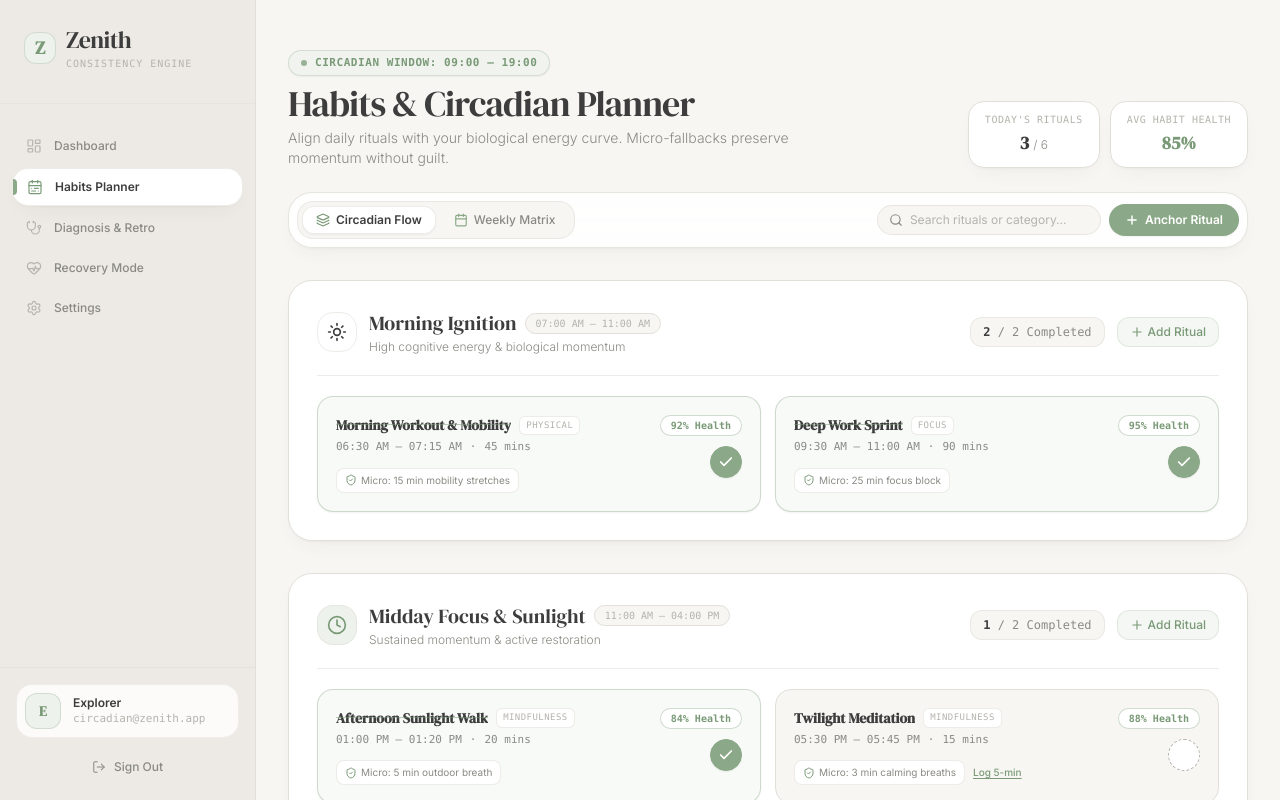
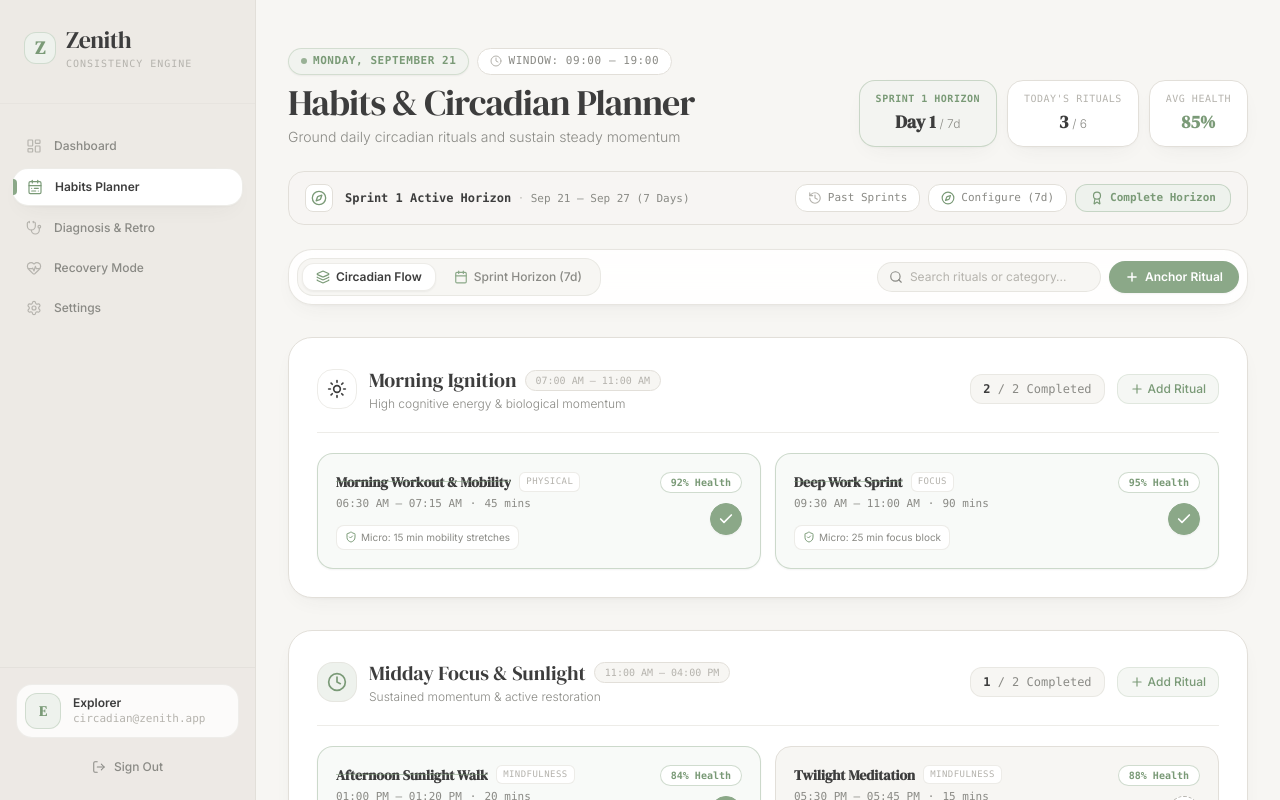
Before and after one commit to SamarSiddiqui/Zenith, a Next.js app: page /habits in a window 1280 px wide. Built offline with nearby package versions, Linux system fonts and the light colour scheme; no server answers.

Commit message:
feat(sprint): complete Step 10 integration of dynamic sprint horizons, retrospective analytics, and past sprints drawer

```diff
--- a/app/habits/page.tsx
+++ b/app/habits/page.tsx
@@ -4,12 +4,16 @@ import React, { useState, useMemo } from 'react';
 import { motion, AnimatePresence } from 'framer-motion';
 import { Layout } from '../../components/Layout';
 import { useHabits } from '../../hooks/useHabits';
+import { useSprint } from '../../hooks/useSprint';
 import { HabitHeader, PlannerViewMode } from '../../components/habits/HabitHeader';
 import { CircadianBandsView } from '../../components/habits/CircadianBandsView';
-import { WeeklyMatrixView } from '../../components/habits/WeeklyMatrixView';
+import { DynamicSprintMatrix } from '../../components/habits/DynamicSprintMatrix';
 import { HabitGenesisModal } from '../../components/habits/HabitGenesisModal';
 import { SkipModal } from '../../components/habits/SkipModal';
 import { HabitDetailDrawer } from '../../components/habits/HabitDetailDrawer';
+import { SprintSettingsModal } from '../../components/habits/SprintSettingsModal';
+import { SprintCompletedModal } from '../../components/habits/SprintCompletedModal';
+import { PastSprintsDrawer } from '../../components/habits/PastSprintsDrawer';
 import type { Habit, CircadianSlot } from '../../types/zenith';
 
 export default function HabitsPage() {
@@ -24,6 +28,26 @@ export default function HabitsPage() {
     editHabit,
     removeHabit,
   } = useHabits();
+
+  const {
+    session: sprintSession,
+    analytics: sprintAnalytics,
+    isCompletedModalOpen,
+    isSettingsModalOpen,
+    isPastSprintsOpen,
+    pastSprints,
+    isLoadingPastSprints,
+    updateSprintDuration,
+    updateSprintGoal,
+    completeSprint,
+    startNewSprint,
+    openCompletedModal,
+    closeCompletedModal,
+    openSettings,
+    closeSettings,
+    openPastSprints,
+    closePastSprints,
+  } = useSprint(habits);
 
   const [viewMode, setViewMode] = useState<PlannerViewMode>('circadian');
   const [searchQuery, setSearchQuery] = useState('');
@@ -73,7 +97,7 @@ export default function HabitsPage() {
     setIsCreateModalOpen(true);
   };
 
-  const handleToggle = async (habitId: string, dayIndex: number = 3) => {
+  const handleToggle = async (habitId: string, dayIndex: number = sprintSession.currentDayIndex) => {
     const res = await toggleStatus(habitId, dayIndex);
     if (res.nextStatus === 'missed' && res.habit) {
       setSkipHabit({ habit: res.habit, dayIndex });
@@ -83,7 +107,7 @@ export default function HabitsPage() {
   return (
     <Layout>
       <div className="flex flex-col gap-8 pb-12">
-        {/* Habit Planner Header & Controls */}
+        {/* Habit Planner Header & Dynamic Sprint Controls */}
         <HabitHeader
           viewMode={viewMode}
           onChangeViewMode={setViewMode}
@@ -93,6 +117,10 @@ export default function HabitsPage() {
           totalHabits={metrics.total}
           completedToday={metrics.completedToday}
           averageHealth={metrics.averageHealth}
+          sprintSession={sprintSession}
+          onOpenSprintSettings={openSettings}
+          onCompleteSprint={completeSprint}
+          onOpenPastSprints={openPastSprints}
         />
 
         {/* Loading Skeleton */}
@@ -116,9 +144,11 @@ export default function HabitsPage() {
               >
                 <CircadianBandsView
                   circadianGroups={filteredCircadianGroups}
-                  onToggleStatus={(id) => handleToggle(id, 3)}
-                  onOpenSkipModal={(habit) => setSkipHabit({ habit, dayIndex: 3 })}
-                  onLogMicroStep={(id) => logMicroStep(id, 3)}
+                  onToggleStatus={(id) => handleToggle(id, sprintSession.currentDayIndex)}
+                  onOpenSkipModal={(habit) =>
+                    setSkipHabit({ habit, dayIndex: sprintSession.currentDayIndex })
+                  }
+                  onLogMicroStep={(id) => logMicroStep(id, sprintSession.currentDayIndex)}
                   onOpenCreateModal={handleOpenCreate}
                   onSelectHabit={(habit) => setSelectedHabitId(habit.id)}
                 />
@@ -131,11 +161,14 @@ export default function HabitsPage() {
                 exit={{ opacity: 0, y: -8 }}
                 transition={{ duration: 0.2 }}
               >
-                <WeeklyMatrixView
+                <DynamicSprintMatrix
                   habits={filteredHabits}
+                  config={sprintSession.config}
+                  currentDayIndex={sprintSession.currentDayIndex}
                   onToggleStatus={(id, idx) => handleToggle(id, idx)}
                   onOpenSkipModal={(habit, idx) => setSkipHabit({ habit, dayIndex: idx })}
                   onSelectHabit={(habit) => setSelectedHabitId(habit.id)}
+                  onQuickMicroStep={(id, idx) => logMicroStep(id, idx)}
                 />
               </motion.div>
             )}
@@ -152,7 +185,7 @@ export default function HabitsPage() {
         {/* Modal 2: Mindful Skip & Micro-Recovery Modal */}
         <SkipModal
           habit={skipHabit?.habit || null}
-          dayIndex={skipHabit?.dayIndex ?? 3}
+          dayIndex={skipHabit?.dayIndex ?? sprintSession.currentDayIndex}
           onClose={() => setSkipHabit(null)}
           onLogMicroStep={(id, idx) => {
             logMicroStep(id, idx);
@@ -167,9 +200,40 @@ export default function HabitsPage() {
           habit={selectedDrawerHabit}
           isOpen={Boolean(selectedDrawerHabit)}
           onClose={() => setSelectedHabitId(null)}
-          onLogMicroStep={(id) => logMicroStep(id, 3)}
+          onLogMicroStep={(id) => logMicroStep(id, sprintSession.currentDayIndex)}
           onUpdateHabit={editHabit}
           onDeleteHabit={removeHabit}
+        />
+
+        {/* Modal 3: Dynamic Sprint Settings Modal (1-15 days) */}
+        <SprintSettingsModal
+          isOpen={isSettingsModalOpen}
+          currentConfig={sprintSession.config}
+          sprintNumber={sprintSession.sprintNumber}
+          onClose={closeSettings}
+          onUpdateDuration={updateSprintDuration}
+          onUpdateGoal={updateSprintGoal}
+          onStartFreshSprint={startNewSprint}
+        />
+
+        {/* Modal 4: Sprint Completed Retrospective & Horizon Analytics */}
+        <SprintCompletedModal
+          isOpen={isCompletedModalOpen}
+          analytics={sprintAnalytics}
+          onClose={closeCompletedModal}
+          onStartNextSprint={startNewSprint}
+        />
+
+        {/* Drawer 2: Past Sprints Timeline Archive */}
+        <PastSprintsDrawer
+          isOpen={isPastSprintsOpen}
+          pastSprints={pastSprints}
+          isLoading={isLoadingPastSprints}
+          onClose={closePastSprints}
+          onSelectSprintAnalytics={(past) => {
+            closePastSprints();
+            openCompletedModal();
+          }}
         />
       </div>
     </Layout>
--- a/components/habits/HabitHeader.tsx
+++ b/components/habits/HabitHeader.tsx
@@ -3,16 +3,20 @@
 import React from 'react';
 import { motion } from 'framer-motion';
 import {
-  Sun,
   Calendar,
   Layers,
   Search,
   Plus,
+  Compass,
+  Award,
+  History,
+  CheckCircle2,
   Clock,
   Sparkles,
-  Zap,
 } from 'lucide-react';
 import { useAuth } from '../../context/AuthContext';
+import type { SprintSession } from '../../types/sprint';
+import { formatFullTodayDate, getSprintDateRangeLabel } from '../../lib/utils/sprintDate';
 
 export type PlannerViewMode = 'circadian' | 'matrix';
 
@@ -25,6 +29,11 @@ interface HabitHeaderProps {
   totalHabits: number;
   completedToday: number;
   averageHealth: number;
+  // Sprint Horizon Props
+  sprintSession?: SprintSession;
+  onOpenSprintSettings?: () => void;
+  onCompleteSprint?: () => void;
+  onOpenPastSprints?: () => void;
 }
 
 export function HabitHeader({
@@ -36,31 +45,62 @@ export function HabitHeader({
   totalHabits,
   completedToday,
   averageHealth,
+  sprintSession,
+  onOpenSprintSettings,
+  onCompleteSprint,
+  onOpenPastSprints,
 }: HabitHeaderProps) {
   const { user } = useAuth();
   const windowStart = user?.workingWindow?.startTime || '09:00';
   const windowEnd = user?.workingWindow?.endTime || '19:00';
+  const todayLabel = formatFullTodayDate();
+
+  const sprintDuration = sprintSession?.config.durationDays || 7;
+  const sprintNumber = sprintSession?.sprintNumber || 1;
+  const currentDayNumber = (sprintSession?.currentDayIndex ?? 0) + 1;
+  const dateRangeLabel = sprintSession
+    ? getSprintDateRangeLabel(sprintSession.config.startDate, sprintDuration)
+    : '';
 
   return (
     <div className="space-y-6">
       {/* Top Title & Stats Row */}
       <div className="flex flex-col gap-4 lg:flex-row lg:items-end lg:justify-between">
         <div>
-          <div className="inline-flex items-center gap-2 rounded-full border border-sage/30 bg-sage-wash/70 px-3 py-1 text-[11px] font-mono font-semibold uppercase tracking-wider text-sage-deep mb-2 shadow-xs">
-            <span className="h-1.5 w-1.5 rounded-full bg-sage-deep animate-pulse" />
-            <span>Circadian Window: {windowStart} — {windowEnd}</span>
+          <div className="flex flex-wrap items-center gap-2 mb-2">
+            <div className="inline-flex items-center gap-1.5 rounded-full border border-sage/30 bg-sage-wash/70 px-3 py-1 text-[11px] font-mono font-semibold uppercase tracking-wider text-sage-deep shadow-xs">
+              <span className="h-1.5 w-1.5 rounded-full bg-sage-deep animate-pulse" />
+              <span>{todayLabel}</span>
+            </div>
+
+            <div className="inline-flex items-center gap-1.5 rounded-full border border-line bg-surface px-3 py-1 text-[11px] font-mono uppercase tracking-wider text-muted">
+              <Clock className="h-3 w-3 text-faint" />
+              <span>Window: {windowStart} — {windowEnd}</span>
+            </div>
           </div>
 
           <h1 className="font-serif text-3xl sm:text-4xl text-ink tracking-tight">
             Habits & Circadian Planner
           </h1>
           <p className="mt-1 text-xs sm:text-sm text-muted font-light max-w-xl">
-            Align daily rituals with your biological energy curve. Micro-fallbacks preserve momentum without guilt.
+            {sprintSession?.config.sprintGoal ||
+              'Align daily rituals with your biological energy curve. Micro-fallbacks preserve momentum without guilt.'}
           </p>
         </div>
 
-        {/* Aggregate Health Metric Badges */}
-        <div className="flex items-center gap-2.5">
+        {/* Aggregate Health & Sprint Metric Badges */}
+        <div className="flex flex-wrap items-center gap-2.5">
+          {sprintSession && (
+            <div className="rounded-2xl border border-sage/40 bg-sage-wash/40 px-4 py-2.5 shadow-calm text-center">
+              <span className="block text-[10px] uppercase font-mono tracking-wider text-sage-deep font-semibold">
+                Sprint {sprintNumber} Horizon
+              </span>
+              <span className="block font-serif text-lg font-bold text-ink mt-0.5">
+                Day {currentDayNumber} <span className="text-xs font-sans font-light text-muted">/ {sprintDuration}d</span>
+              </span>
+            </div>
+          )}
+
           <div className="rounded-2xl border border-line bg-surface px-4 py-2.5 shadow-calm text-center">
             <span className="block text-[10px] uppercase font-mono tracking-wider text-faint">
               Today&apos;s Rituals
@@ -72,7 +112,7 @@ export function HabitHeader({
 
           <div className="rounded-2xl border border-line bg-surface px-4 py-2.5 shadow-calm text-center">
             <span className="block text-[10px] uppercase font-mono tracking-wider text-faint">
-              Avg Habit Health
+              Avg Health
             </span>
             <span className="block font-serif text-lg font-bold text-sage-deep mt-0.5">
               {averageHealth}%
@@ -80,6 +120,61 @@ export function HabitHeader({
           </div>
         </div>
       </div>
+
+      {/* Sprint Horizon Action Banner */}
+      {sprintSession && (
+        <div className="flex flex-wrap items-center justify-between gap-3 rounded-2xl border border-line bg-canvas/80 px-4 py-3 text-xs">
+          <div className="flex items-center gap-3">
+            <span className="flex h-7 w-7 items-center justify-center rounded-lg bg-surface border border-line text-sage-deep">
+              <Compass className="h-4 w-4" />
+            </span>
+            <div>
+              <span className="font-mono text-xs font-semibold text-ink">
+                Sprint {sprintNumber} Active Horizon
+              </span>
+              <span className="mx-2 text-faint">·</span>
+              <span className="text-muted font-mono text-[11px]">
+                {dateRangeLabel}
+              </span>
+            </div>
+          </div>
+
+          <div className="flex items-center gap-2">
+            {onOpenPastSprints && (
+              <button
+                type="button"
+                onClick={onOpenPastSprints}
+                className="flex items-center gap-1.5 rounded-xl border border-line bg-surface px-3 py-1.5 text-[11px] font-mono text-muted hover:border-line-hover hover:text-ink transition-colors"
+              >
+                <History className="h-3.5 w-3.5 text-faint" />
+                <span>Past Sprints</span>
+              </button>
+            )}
+
+            {onOpenSprintSettings && (
+              <button
+                type="button"
+                onClick={onOpenSprintSettings}
+                className="flex items-center gap-1.5 rounded-xl border border-line bg-surface px-3 py-1.5 text-[11px] font-mono text-muted hover:border-line-hover hover:text-ink transition-colors"
+              >
+                <Compass className="h-3.5 w-3.5 text-sage-deep" />
+                <span>Configure ({sprintDuration}d)</span>
+              </button>
+            )}
+
+            {onCompleteSprint && (
+              <button
+                type="button"
+                onClick={onCompleteSprint}
+                className="flex items-center gap-1.5 rounded-xl bg-sage-wash border border-sage/40 px-3.5 py-1.5 text-[11px] font-mono font-semibold text-sage-deep hover:bg-sage hover:text-white transition-colors"
+              >
+                <Award className="h-3.5 w-3.5" />
+                <span>Complete Horizon</span>
+              </button>
+            )}
+          </div>
+        </div>
+      )}
 
       {/* Control Bar: View Switcher, Search & New Ritual CTA */}
       <div className="flex flex-col sm:flex-row sm:items-center sm:justify-between gap-3 p-2 rounded-3xl border border-line/80 bg-surface/90 shadow-calm backdrop-blur-md">
@@ -122,7 +217,7 @@ export function HabitHeader({
               />
             )}
             <Calendar className="relative z-10 h-3.5 w-3.5 text-sage" />
-            <span className="relative z-10">Weekly Matrix</span>
+            <span className="relative z-10">Sprint Horizon ({sprintDuration}d)</span>
           </button>
         </div>
 
```
